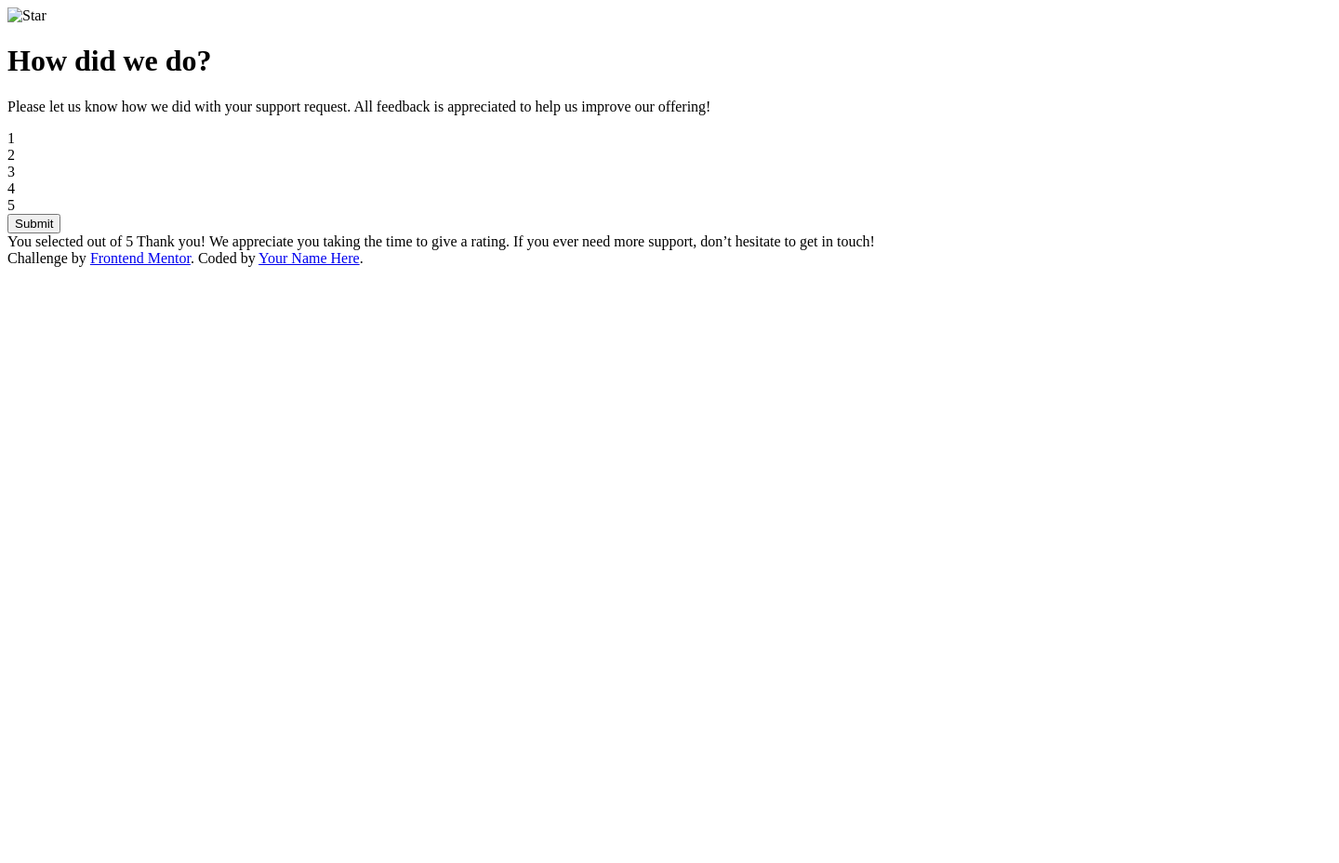
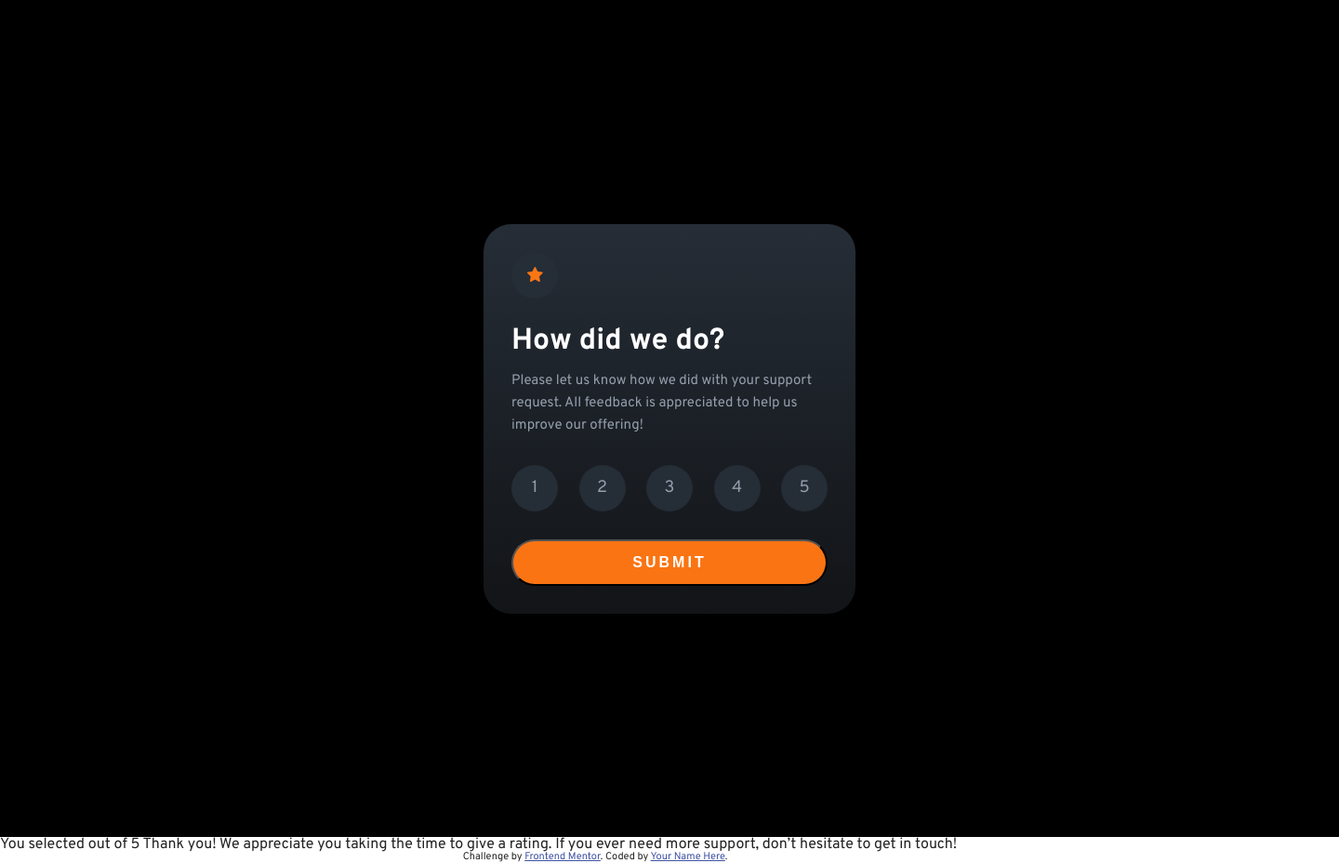
Before and after one commit to DHolets99/Interactive-rating-component, a plain HTML site: page index.html in a window 1280 px wide. Shown: the whole page at 93% size, 1440 px wide, since content can reach past the window. Before the commit the page ends 800 px from the top, so only its background shows below. Drawn offline with Linux system fonts and the light colour scheme; the site is published under a folder, as on GitHub Pages, so addresses that start at the root find nothing.

Commit message:
Add files via upload

```diff
--- a/index.html
+++ b/index.html
@@ -8,8 +8,8 @@
 
   <title>Frontend Mentor | Interactive rating component</title>
 
-  <link rel="stylesheet" href="/css/reset.css">
-  <link rel="stylesheet" href="/css/style.css">
+  <link rel="stylesheet" href="./css/reset.css">
+  <link rel="stylesheet" href="./css/style.css">
   <link rel="preconnect" href="https://fonts.googleapis.com">
   <link rel="preconnect" href="https://fonts.gstatic.com" crossorigin>
   <link href="https://fonts.googleapis.com/css2?family=Overpass:wght@400;700&display=swap" rel="stylesheet">
@@ -24,7 +24,7 @@
       <div class="wrapper">
         <div class="star">
           <div class="star_icon">
-            <img src="/images/icon-star.svg" alt="Star" class="star_thumb">
+            <img src="./images/icon-star.svg" alt="Star" class="star_thumb">
           </div>
         </div>
         <div class="caption">
@@ -69,6 +69,6 @@
     Challenge by <a href="https://www.frontendmentor.io?ref=challenge" target="_blank">Frontend Mentor</a>.
     Coded by <a href="#">Your Name Here</a>.
   </div>
-  <script src="/js/main.js"></script>
+  <script src="./js/main.js"></script>
 </body>
 </html>
```
